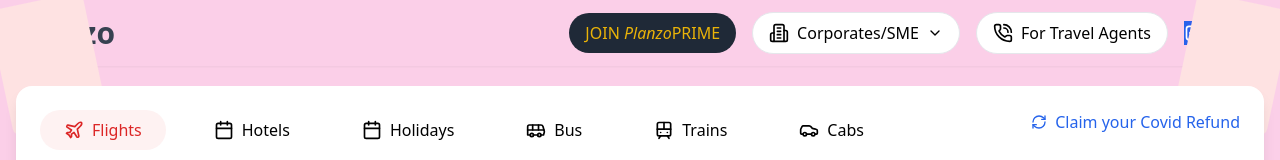
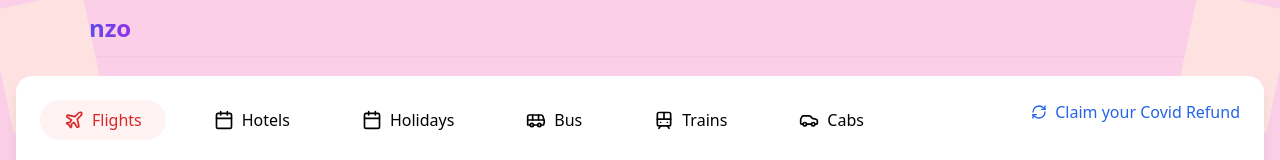
Before and after one commit to pranjul332/planzo, a React (Create React App) app in the folder frontend/planzo/: page /bus in a window 1280 px wide. Shown: the top 160 px of the page. Built offline with nearby package versions, Linux system fonts and the light colour scheme.

Commit message:
completed landing page

```diff
--- a/frontend/planzo/src/Pages/HomePage/Home.js
+++ b/frontend/planzo/src/Pages/HomePage/Home.js
@@ -13,6 +13,7 @@ import {
   RefreshCw,
   ChevronRight,
   Star,
+  Palmtree
 } from "lucide-react";
 import balloon from '../../images/balloon.png'
 import Hote from "./Hotel"
@@ -40,48 +41,51 @@ const Home = () => {
           {/* Header */}
           <header className="bg-pink-200 py-3 px-4 shadow-sm">
             <div className="max-w-7xl mx-auto flex justify-between items-center">
-              <div className="text-3xl font-bold text-gray-700">Planzo</div>
-              <div className="flex items-center gap-4">
-                <button className="bg-gray-800 text-yellow-500 px-4 py-2 rounded-full">
-                  JOIN <span className="italic">Planzo</span>PRIME
-                </button>
-                <button className=" bg-white flex items-center gap-2 px-4 py-2 rounded-full border">
-                  <Building2 size={20} className="" />
-                  Corporates/SME
-                  <ChevronDown size={16} />
-                </button>
-                <button className="  bg-white  flex items-center gap-2 px-4 py-2 rounded-full border">
-                  <PhoneCall size={20} />
-                  For Travel Agents
-                </button>
-                <button >
-                  <SignUp/>
-                </button>
-              </div>
+              <Link to="/" className="flex items-center space-x-1">
+                <div className="relative">
+                  <Palmtree
+                    className="w-8 h-8 text-transparent"
+                    stroke="url(#logoGradient)"
+                    strokeWidth={2}
+                  />
+                  <svg width="0" height="0">
+                    <linearGradient
+                      id="logoGradient"
+                      x1="0%"
+                      y1="0%"
+                      x2="100%"
+                      y2="0%"
+                    >
+                      <stop offset="0%" stopColor="#2563eb" /> {/* blue-600 */}
+                      <stop offset="100%" stopColor="#9333ea" />{" "}
+                      {/* purple-600 */}
+                    </linearGradient>
+                  </svg>
+                </div>
+                <div className="text-2xl font-bold bg-gradient-to-r from-blue-600 to-purple-600 text-transparent bg-clip-text">
+                  Planzo
+                </div>
+              </Link>
             </div>
           </header>
           {/* Main Content */}
 
           {/* Buttons to switch between Flight and Hotel */}
           <div>
-
             {/* Buttons to switch between Flight and Hotel */}
             <div style={{ margin: "20px 0" }}>
               {activeComponent === "flight" ? (
                 <Fligh setActiveComponent={setActiveComponent} />
-              ) : activeComponent==="hotel" ? (
+              ) : activeComponent === "hotel" ? (
                 <Hote setActiveComponent={setActiveComponent} />
-              ): activeComponent ==="holidays" ? (
-              <Holidays setActiveComponent={setActiveComponent} />
-            )
-            : activeComponent === "bus"?(
-              <Bu setActiveComponent={setActiveComponent} />
-            ):(
-              <Trai setActiveComponent={setActiveComponent} />
-            )}
+              ) : activeComponent === "holidays" ? (
+                <Holidays setActiveComponent={setActiveComponent} />
+              ) : activeComponent === "bus" ? (
+                <Bu setActiveComponent={setActiveComponent} />
+              ) : (
+                <Trai setActiveComponent={setActiveComponent} />
+              )}
             </div>
-
-
           </div>
 
           {/* <Link to="/flights"></Link>
--- a/frontend/planzo/src/Pages/MyTripPage/TripPage.js
+++ b/frontend/planzo/src/Pages/MyTripPage/TripPage.js
@@ -6,6 +6,7 @@ import TripDetails from "./TripDetails";
 import AddMemberModal from "./AddMemberModal";
 import CreateTripModal from "./CreateTrip";
 import { useTripService } from "../../services/tripService";
+import { Link } from "react-router-dom";
 
 const EmptyState = () => (
   <div className="text-center py-16">
@@ -174,7 +175,7 @@ const TripsPage = () => {
         <div className="container mx-auto px-6 py-4">
           <div className="flex items-center justify-between">
             <div className="flex items-center gap-3">
-              <div className="flex items-center gap-2">
+              <Link to={"/"} className="flex items-center gap-2">
                 <Palmtree className="w-8 h-8 text-purple-500" />
                 <div className="flex flex-col">
                   <span className="text-2xl font-bold bg-gradient-to-r from-purple-600 to-blue-500 bg-clip-text text-transparent">
@@ -184,7 +185,7 @@ const TripsPage = () => {
                     My Adventures ✨
                   </span>
                 </div>
-              </div>
+              </Link>
             </div>
 
             <div className="flex items-center gap-6">
--- a/frontend/planzo/src/Pages/frontPage/Front.js
+++ b/frontend/planzo/src/Pages/frontPage/Front.js
@@ -22,7 +22,8 @@ import {
   Zap,
   BarChart,
   Route,
-  Briefcase
+  Briefcase,
+  Palmtree
 } from "lucide-react";
 
 import SignUp from "../../Auth/Signup";
@@ -129,6 +130,14 @@ export default function Front() {
       role: "Family Explorer",
       avatar: "/api/placeholder/60/60",
     },
+    {
+      id: 3,
+      quote:
+        "This Site is also helpful for solo traveller in many ways , like various inbuilt tools which are provided",
+      author: "Yurus Cave",
+      role: "Solo Traveller",
+      avatar: "/api/placeholder/60/60",
+    },
   ];
 
 
@@ -223,10 +232,32 @@ export default function Front() {
       >
         <div className="container mx-auto px-4">
           <div className="flex justify-between items-center">
-            <div className="flex items-center space-x-4">
-              <div className="text-2xl font-bold bg-gradient-to-r from-blue-600 to-purple-600 text-transparent bg-clip-text">
-                Planzo
-              </div>
+            <div className="flex items-center space-x-7">
+              <Link to="/" className="flex items-center space-x-1">
+                <div className="relative">
+                  <Palmtree
+                    className="w-8 h-8 text-transparent"
+                    stroke="url(#logoGradient)"
+                    strokeWidth={2}
+                  />
+                  <svg width="0" height="0">
+                    <linearGradient
+                      id="logoGradient"
+                      x1="0%"
+                      y1="0%"
+                      x2="100%"
+                      y2="0%"
+                    >
+                      <stop offset="0%" stopColor="#2563eb" /> {/* blue-600 */}
+                      <stop offset="100%" stopColor="#9333ea" />{" "}
+                      {/* purple-600 */}
+                    </linearGradient>
+                  </svg>
+                </div>
+                <div className="text-2xl font-bold bg-gradient-to-r from-blue-600 to-purple-600 text-transparent bg-clip-text">
+                  Planzo
+                </div>
+              </Link>
               <div className="hidden md:flex space-x-6">
                 <a
                   href="#destinations"
@@ -649,7 +680,6 @@ export default function Front() {
                 Collaborate using the group chat to discuss ideas and make
                 decisions together.
               </p>
-
             </div>
 
             {/* Step 3 */}
@@ -676,7 +706,6 @@ export default function Front() {
                 Leverage AI trip suggestions, budget estimation, and trip flow
                 planning tools.
               </p>
-
             </div>
 
             {/* Step 4 */}
@@ -703,7 +732,6 @@ export default function Front() {
                 Finalize your plans and book your trip with our secure payment
                 system.
               </p>
-
             </div>
           </div>
 
@@ -809,7 +837,7 @@ export default function Front() {
             </p>
           </div>
 
-          <div className="grid grid-cols-1 md:grid-cols-2 gap-8 max-w-4xl mx-auto">
+          <div className="grid grid-cols-1 md:grid-cols-3 gap-8  mx-auto">
             {testimonials.map((testimonial, index) => (
               <div
                 key={testimonial.id}
```
